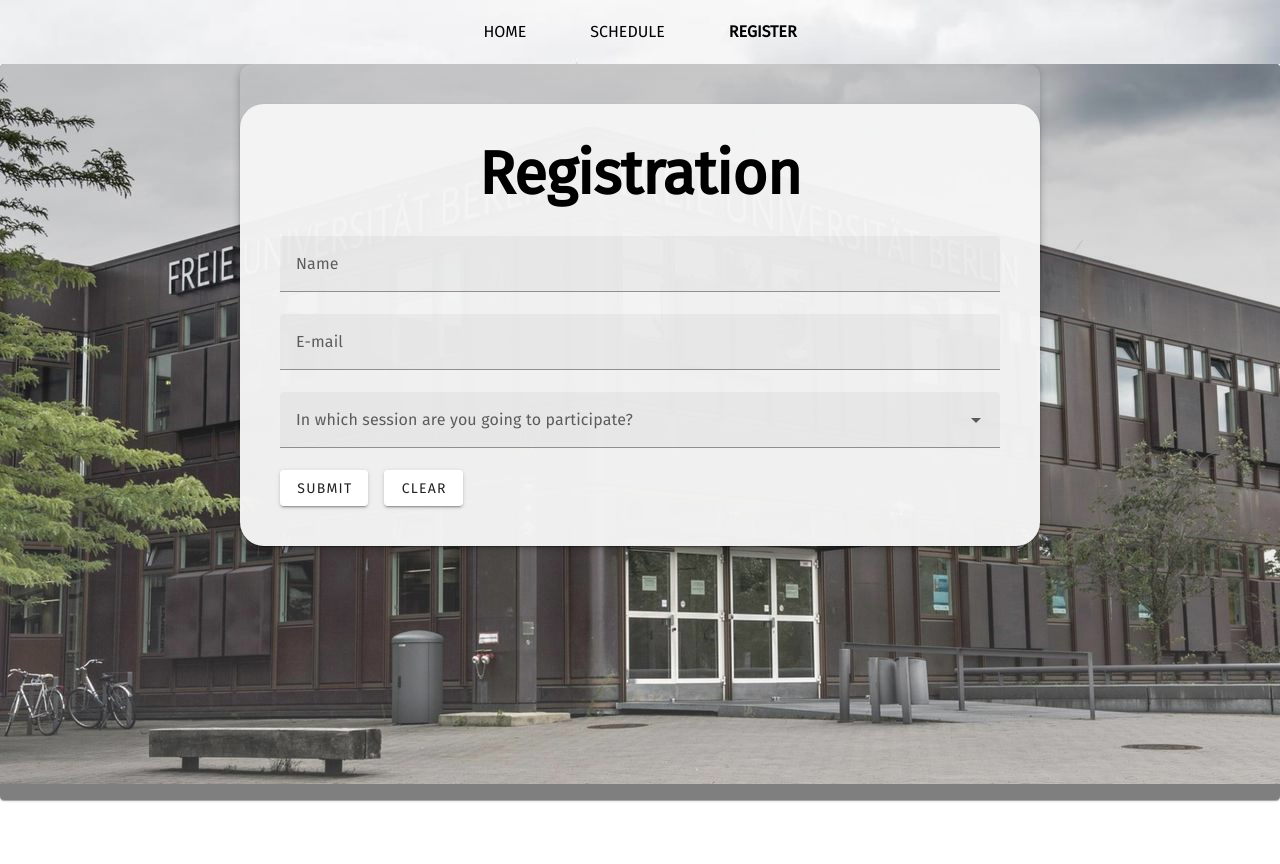
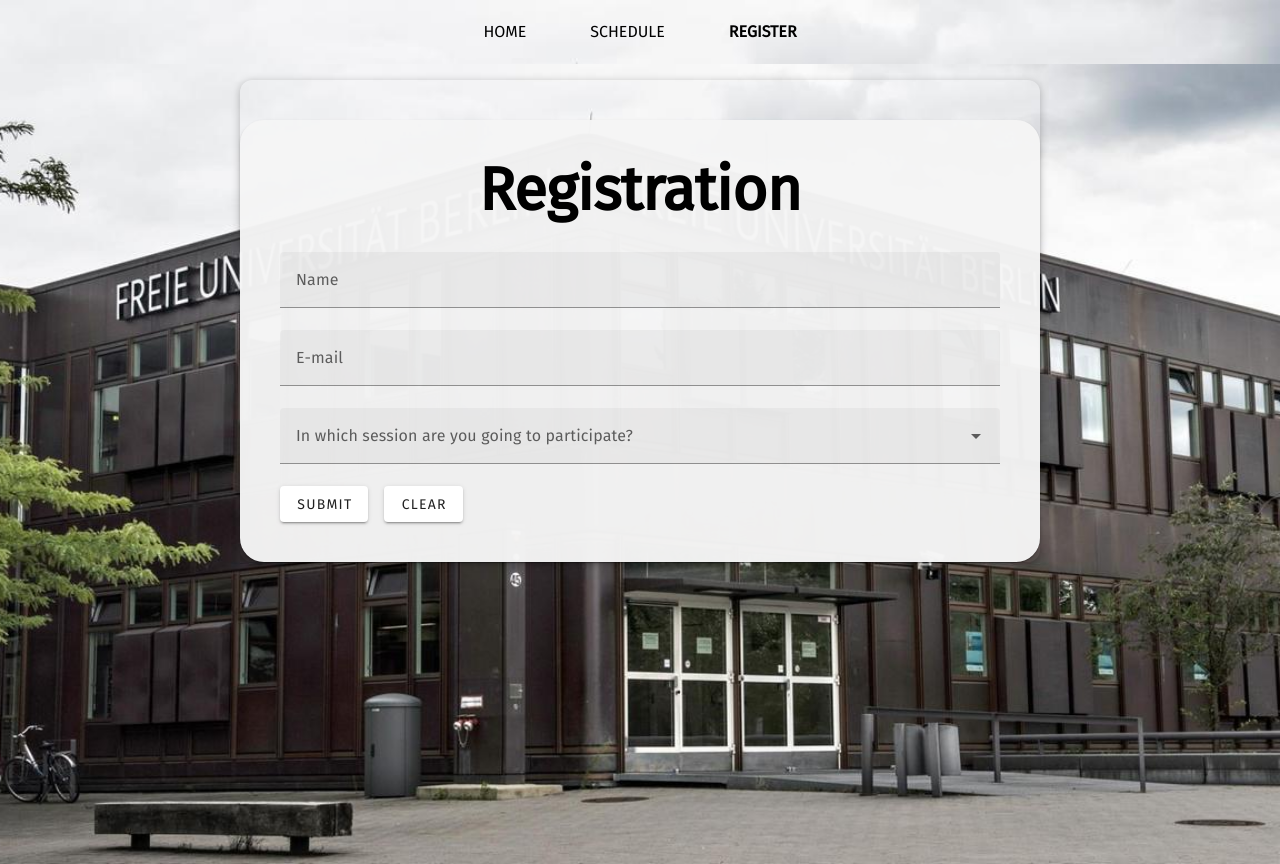
Before and after one commit to gregoryalbertt/AiWorkshop, a Vue app: page /subscribe in a window 1280 px wide. Before the commit the page ends 800 px from the top, so only its background shows below. Built offline with nearby package versions, Linux system fonts and the light colour scheme.

Commit message:
Adjusting the background image to fill any screen size in the Register component

```diff
--- a/src/views/TheForm.vue
+++ b/src/views/TheForm.vue
@@ -1,6 +1,6 @@
 <template>
-    <v-card color="rgb(0,0,0, 0.5)" class="h-100">
-        <v-img gradient="to bottom, rgba(0,0,0,.2), rgba(255,255,255,.2)" class="background" src="/fu-university.jpeg">
+    <v-main class="background-image">
+        <v-container>
             <base-card>
                 <v-card class="text-format  rounded-xl pa-md-10 mt-10 mx-lg-auto">
                     <div ref="subscribe" class="text-h2 font-weight-black text-center mb-4 pb-4">
@@ -27,8 +27,8 @@
 
                 </v-card>
             </base-card>
-        </v-img>
-    </v-card>
+        </v-container>
+    </v-main>
 </template>
 
 <script setup>
@@ -79,6 +79,15 @@ const submit = handleSubmit(values => {
 </script>
 
 <style scoped>
+.background-image {
+  background-image: url('/fu-university.jpeg'); /* Replace with your image path */
+  background-size: cover;
+  background-position: center;
+  min-height: 100vh; /* Full viewport height */
+  width: 100vw; /* Full viewport width */
+  padding: 0; /* Remove padding */
+  margin: 0; /* Remove margin */
+}
 
 .text-format {
     color: rgb(0, 0, 0);
```
